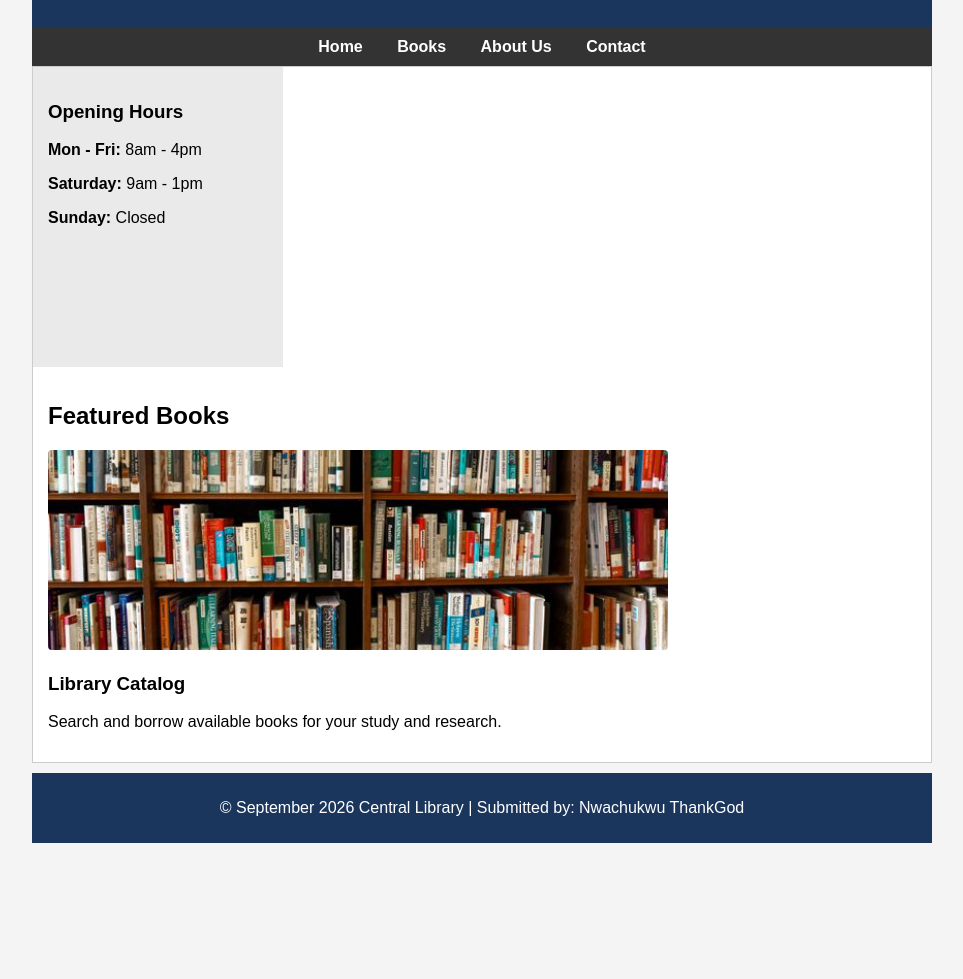
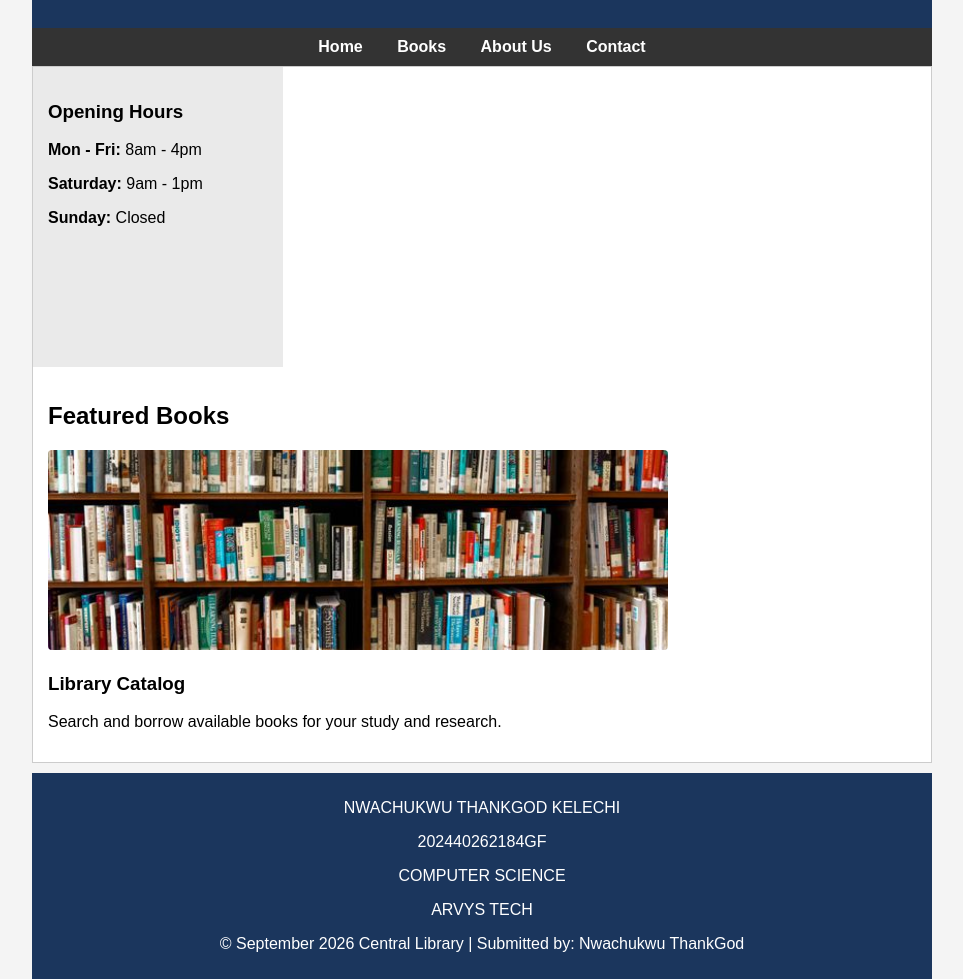
Before and after one commit to kessithankgod8-netizen/Book-store-, a plain HTML site: page index.html in a window 1280 px wide. Shown: the part 89-1068 px from the top of the page, without its empty margins (158-1121 px from the left). Before the commit the page ends 932 px from the top, so only its background shows below. Drawn offline with Linux system fonts and the light colour scheme.

Commit message:
Update index.html

```diff
--- a/index.html
+++ b/index.html
@@ -104,6 +104,11 @@
     </div>
 
     <div class="footer">
+
+          <p>NWACHUKWU THANKGOD KELECHI</p>
+          <p>202440262184GF</p>
+          <p>COMPUTER SCIENCE</p>
+          <p>ARVYS TECH</p>
       <p>
         &copy; September 2026 Central Library | Submitted by: Nwachukwu ThankGod
       </p>
```
